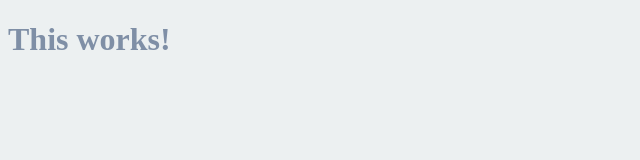
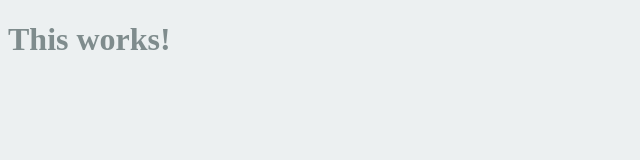
Before and after one commit to Juno-hub/restartJS, a plain HTML site: page index.html in a window 1280 px wide. Both pictures are taken after a click on the element "This works!". Shown: the full height of the page, 0-640 px from the left. Drawn offline with Linux system fonts and the light colour scheme.

Commit message:
if part 2

```diff
--- a/index.css
+++ b/index.css
@@ -1,6 +1,15 @@
 body {
   background-color: #ecf0f1;
 }
-/* h1 {
+
+.btn {
+  cursor: pointer;
+}
+
+h1 {
   color: #34495e;
-} */
+}
+
+.clicked {
+  color: #7f8c8d;
+}
--- a/index.html
+++ b/index.html
@@ -6,7 +6,7 @@
   </head>
   <body>
     <!-- <script src="function.js"></script> -->
-    <h1 id="title">This works!</h1>
+    <h1 id="title" class="btn">This works!</h1>
     <script src="index.js"></script>
   </body>
 </html>
--- a/index.js
+++ b/index.js
@@ -4,20 +4,22 @@
 
 const title = document.querySelector("#title");
 
-const BASE_COLOR = "rgb(52, 73, 94)";
-const OTHER_COLOR = "#7f8fa6";
+const CLICKED_CLASS = "clicked";
+
+// function handleClick(){
+//     const hasClass = title.classList.contains(CLICKED_CLASS);
+//     if (hasClass) {
+//         title.classList.remove(CLICKED_CLASS);
+//     } else {
+//         title.classList.add(CLICKED_CLASS);
+//     }
+// }
 
 function handleClick(){
-    const currentColor = title.style.color;
-    if (currentColor === BASE_COLOR) {
-        title.style.color = OTHER_COLOR;
-    } else {
-        title.style.color = BASE_COLOR;
-    }
+   title.classList.toggle(CLICKED_CLASS);
 }
 
 function init(){
-    title.style.color = BASE_COLOR;
     title.addEventListener("click", handleClick)
 }
 init();
```
